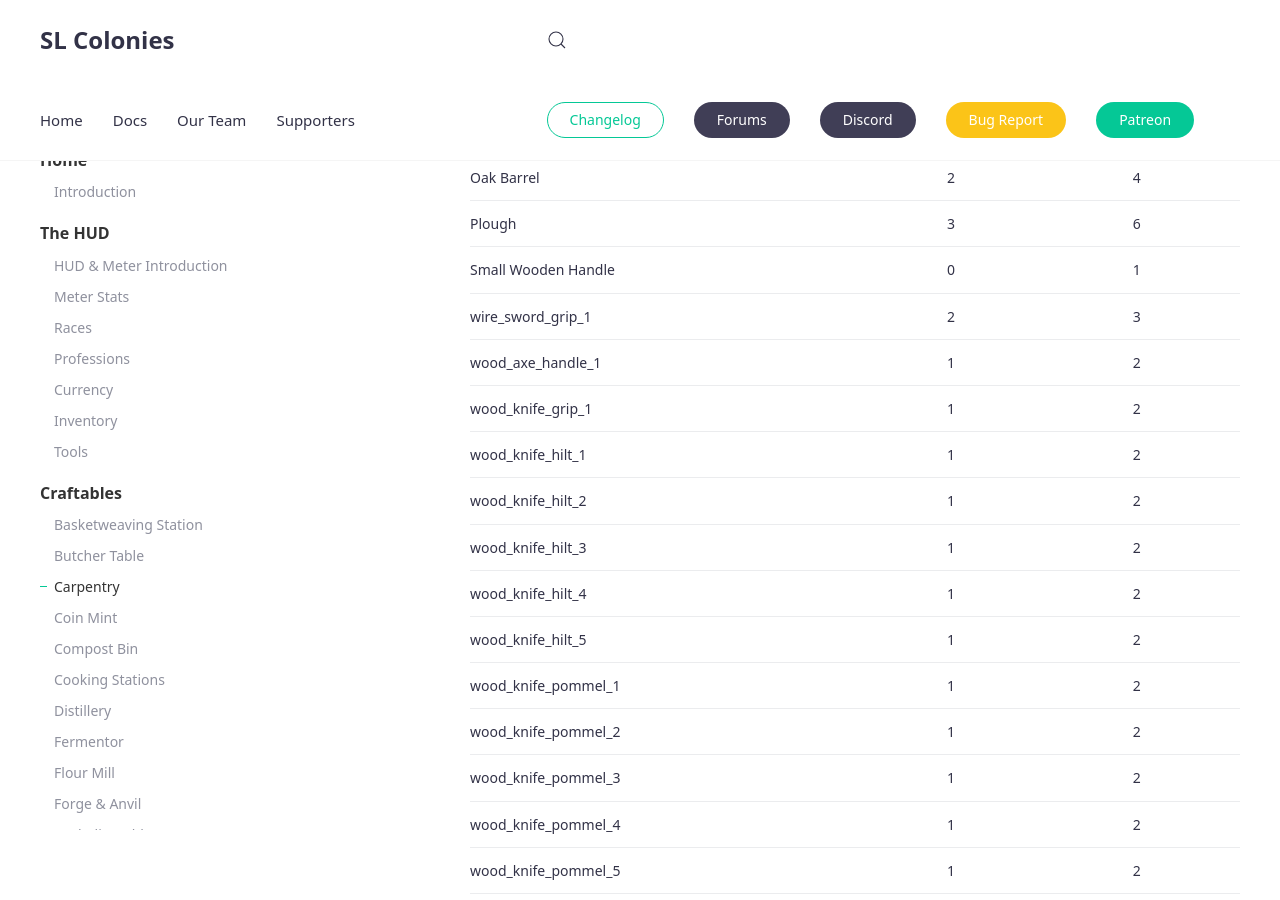
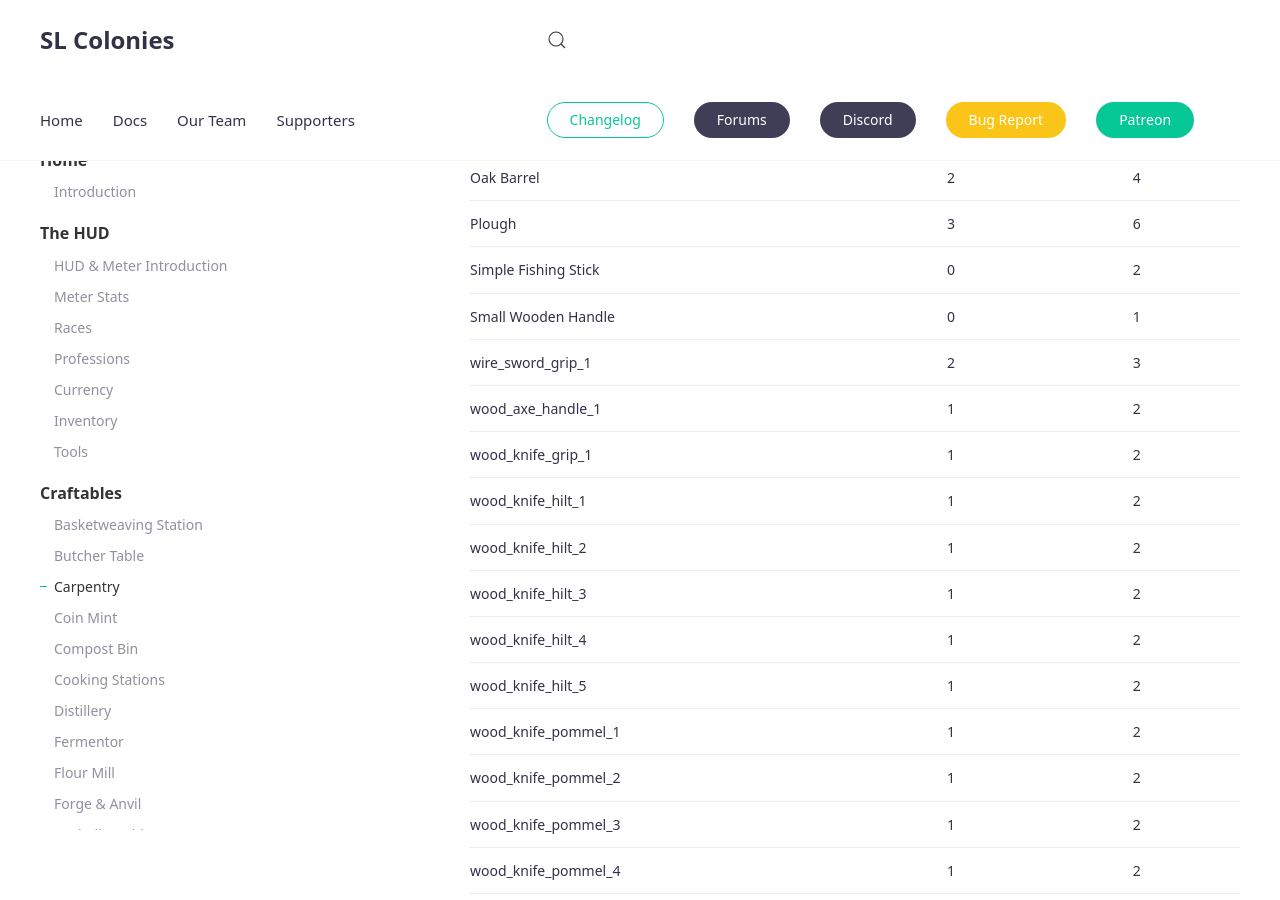
Before and after one commit to SLColonies/Public, a Jekyll site: the page built from _docs/carpentry.md, in a window 1280 px wide and 900 px high, scrolled down 1392 px. Built offline with Jekyll 4.4.1, drawn with Linux system fonts in a browser that asks for light colours; comment, search, counter and statistics services are not loaded.

Commit message:
Update carpentry.md

```diff
--- a/_docs/carpentry.md
+++ b/_docs/carpentry.md
@@ -28,6 +28,7 @@ The carpentry table is a crafting table made for the carpenter profession. It al
 | Mug 1(*)             |   1   |     2       |
 | Oak Barrel           |   2   |     4       |
 | Plough               |   3   |     6       |
+| Simple Fishing Stick |   0   |     2       |
 | Small Wooden Handle  |   0   |     1       |
 | wire_sword_grip_1    |   2   |     3       |
 | wood_axe_handle_1    |   1   |     2       |
```
